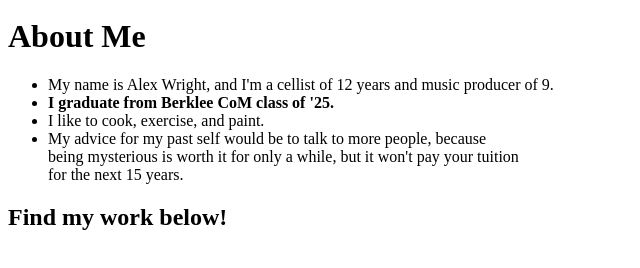
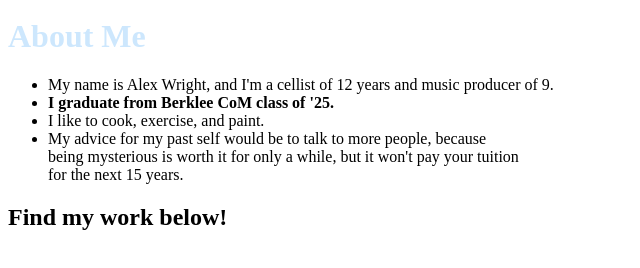
Before and after one commit to Aleximooo/Orange, a plain HTML site: page index.html in a window 1280 px wide. Shown: the part 184-452 px from the top of the page, without its empty margins (0-640 px from the left). Drawn offline with Linux system fonts and the light colour scheme.

Commit message:
Update index.html

```diff
--- a/index.html
+++ b/index.html
@@ -5,7 +5,7 @@
 		<style>
 
 		h1	{
-				color: <0, 255, 255>;
+			color: rgba(6, 135, 245, 0.2);
 		}
 		</style>
 	</head>
```
